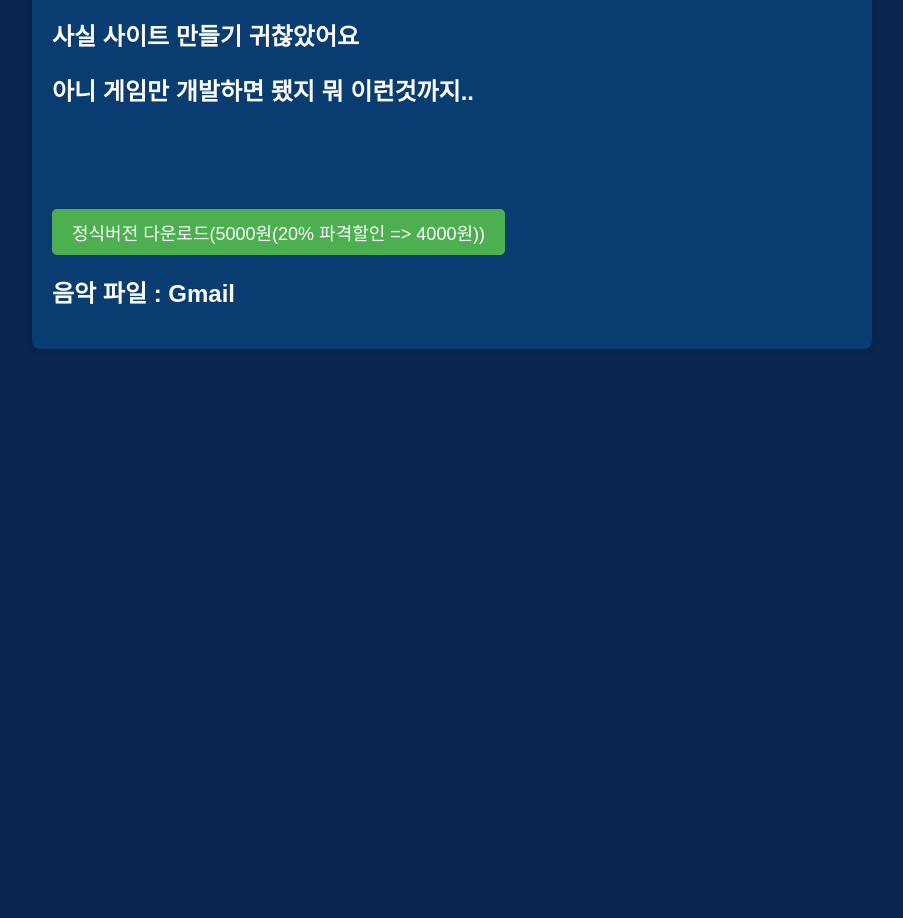
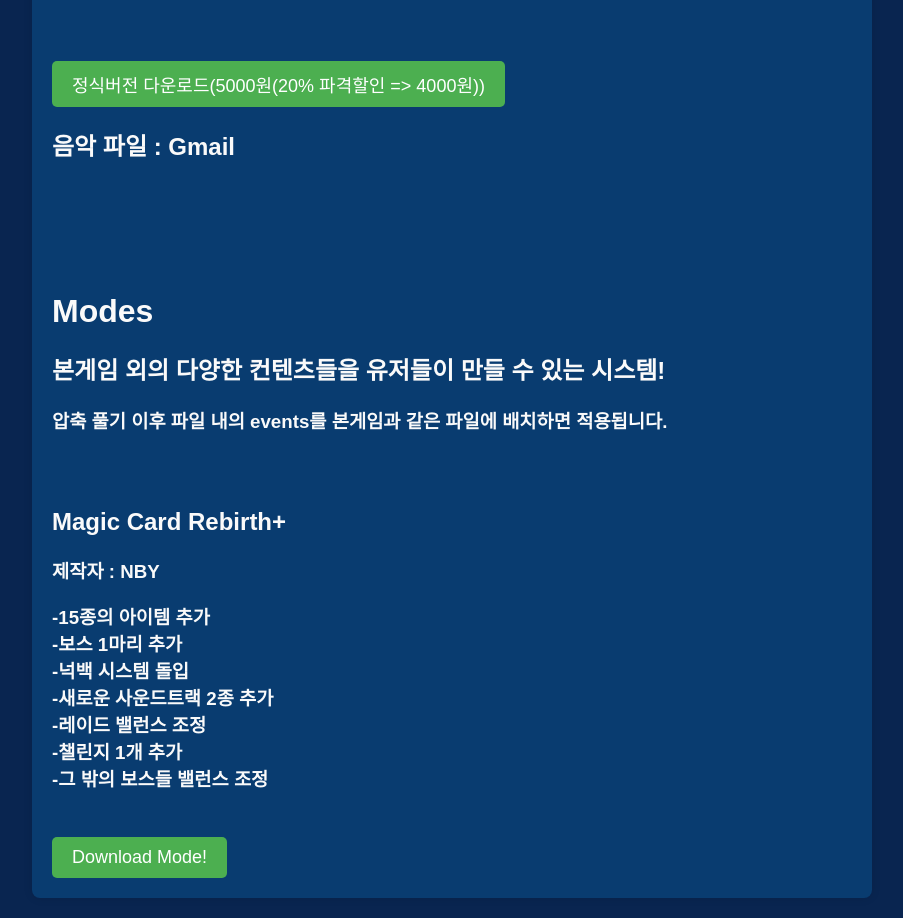
Before and after one commit to Nabuley/MagicCardRebirth, a plain HTML site: page index.html in a window 1280 px wide. Shown: the part 498-1416 px from the top of the page, without its empty margins (188-1091 px from the left). Before the commit the page ends 867 px from the top, so only its background shows below. Drawn offline with Linux system fonts and the light colour scheme.

Commit message:
Update index.html

```diff
--- a/index.html
+++ b/index.html
@@ -1,3 +1,4 @@
+
 
 <!DOCTYPE html>
 <html lang="ko">
@@ -71,15 +72,26 @@
                 <img id="Logo" src="Logo.png" alt="로고" class="game-image" width="300">
             </div>
         </div>
-        <h2>사실 사이트 만들기 귀찮았어요</h2>
-        <h2>아니 게임만 개발하면 됐지 뭐 이런것까지..</h2>
-
-        <br>
         <br>
         <br>
         <br>
         <a href="Magic Card Rebirth.Zip" class="download-button">정식버전 다운로드(5000원(20% 파격할인 => 4000원))</a>
         <h2>음악 파일 : Gmail</h2>
+        <br>
+        <br>
+        <br>
+        <br>
+        <br>
+        <h1>Modes</h1>
+        <h2>본게임 외의 다양한 컨텐츠들을 유저들이 만들 수 있는 시스템!</h2>
+        <h3>압축 풀기 이후 파일 내의 events를 본게임과 같은 파일에 배치하면 적용됩니다.</h3>
+        <br>
+        <br>
+        <h2>Magic Card Rebirth+</h2>
+        <h3>제작자 : NBY</h3>
+        <h3>-15종의 아이템 추가<br>-보스 1마리 추가<br>-넉백 시스템 돌입<br>-새로운 사운드트랙 2종 추가<br>-레이드 밸런스 조정<br>-챌린지 1개 추가<br>-그 밖의 보스들 밸런스 조정</h3>
+        <br>
+        <a href="Rebirth Plus Mode.zip" class="download-button">Download Mode!</a>
     </div>
 </body>
 </html>
```
